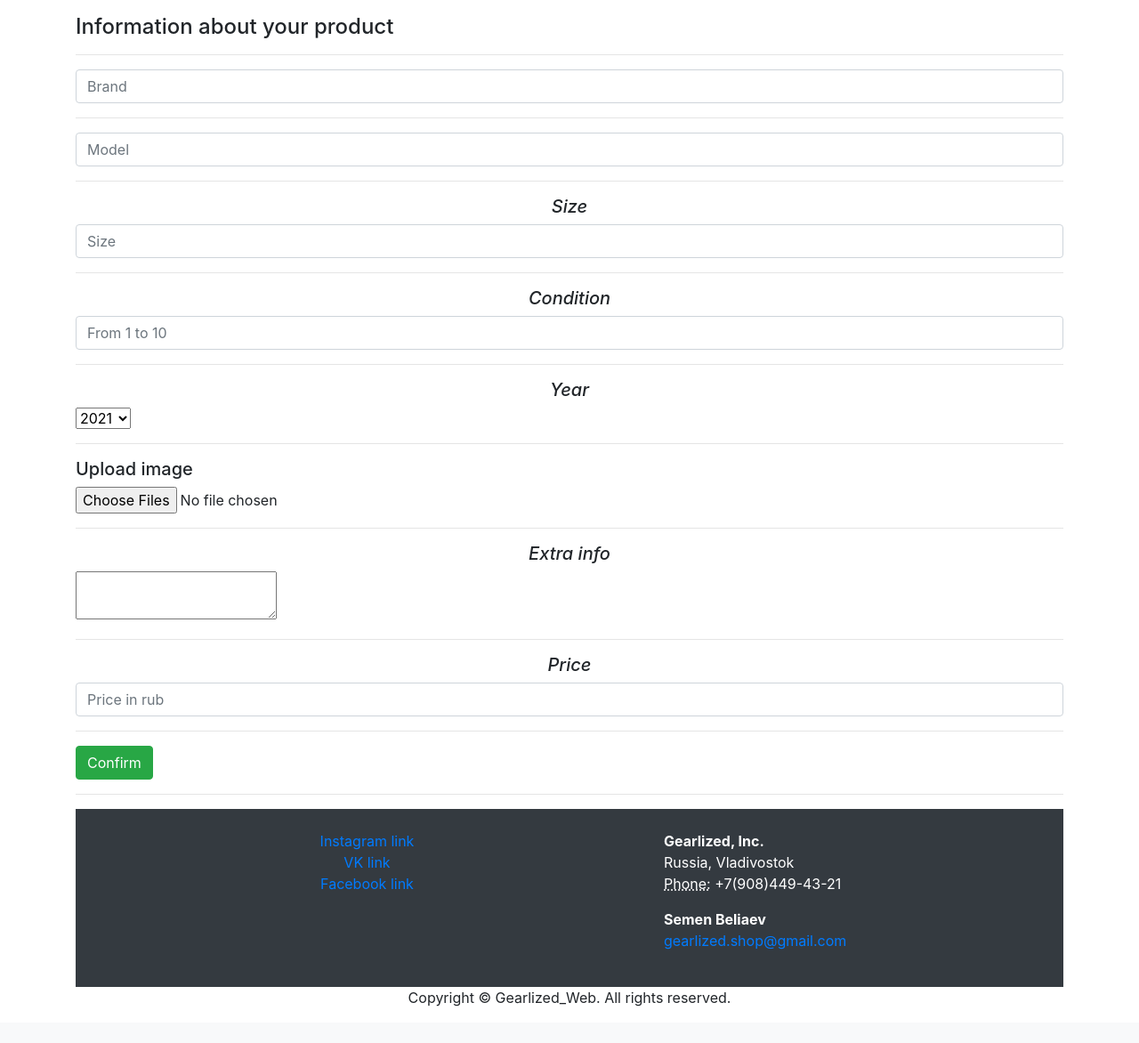
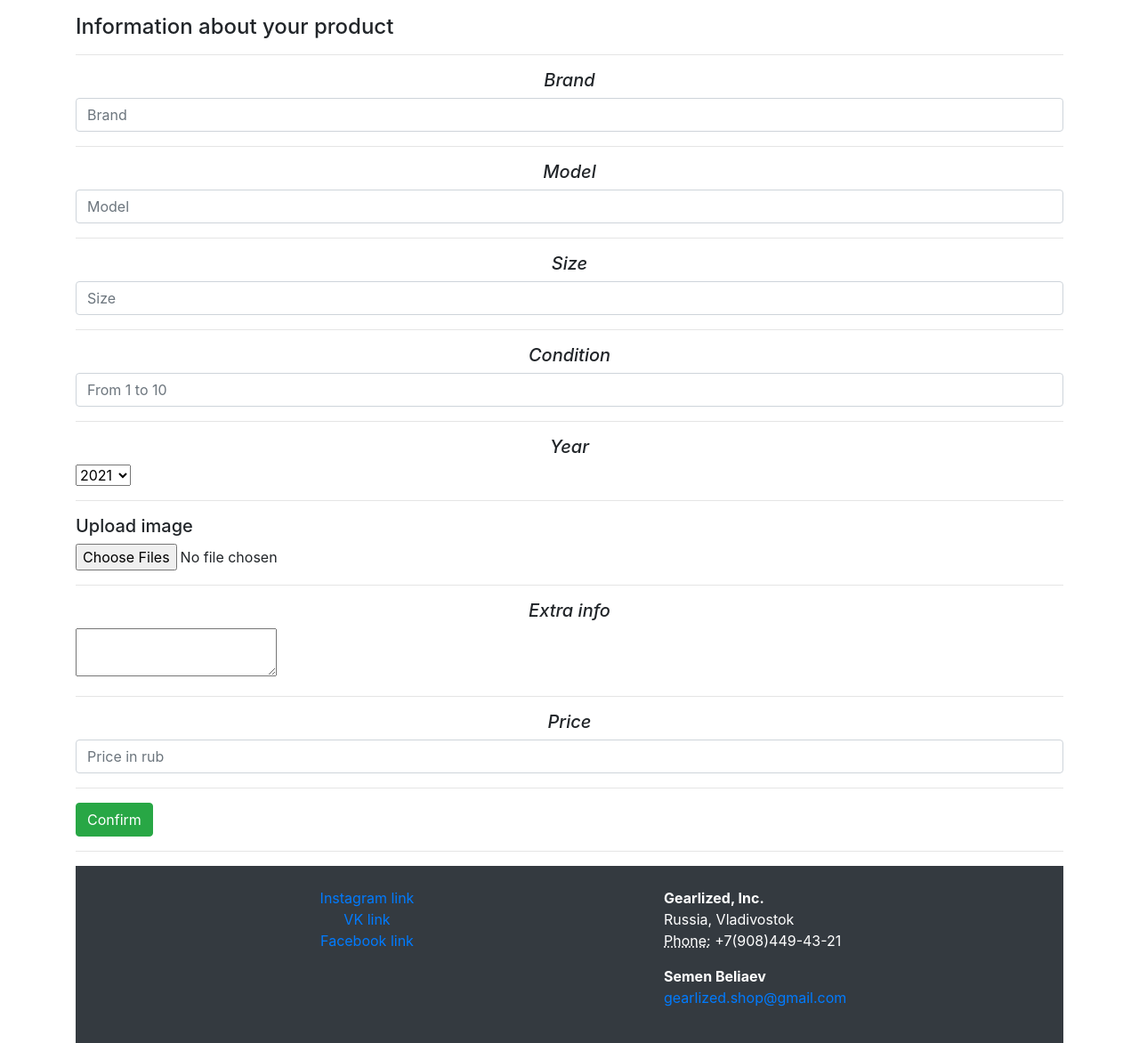
Before and after one commit to semeka13/Gearlized, a Django app: page /sell/ in a window 1280 px wide. Shown: the part 62-1234 px from the top of the page at 89% size. Before the commit the page ends 1193 px from the top, so only its background shows below. Run offline with Django 3.2, Linux system fonts and the light colour scheme; some libraries are stand-ins or nearby versions.

Commit message:
small changes

```diff
--- a/store/templates/store/sell.html
+++ b/store/templates/store/sell.html
@@ -57,9 +57,11 @@
 <!-- item info -->
 <div class="container mt-3 mr-auto">
     <form class="form-group">
+        <h5 class="text-center"><em>Brand</em></h5>
         <input class="form-control mr-sm-2" type="Brand" placeholder="Brand" aria-label="type" required />
     <hr>
 
+        <h5 class="text-center"><em>Model</em></h5>
         <input class="form-control mr-sm-2" type="model" placeholder="Model" aria-label="type" required />
     <hr>
 
```
